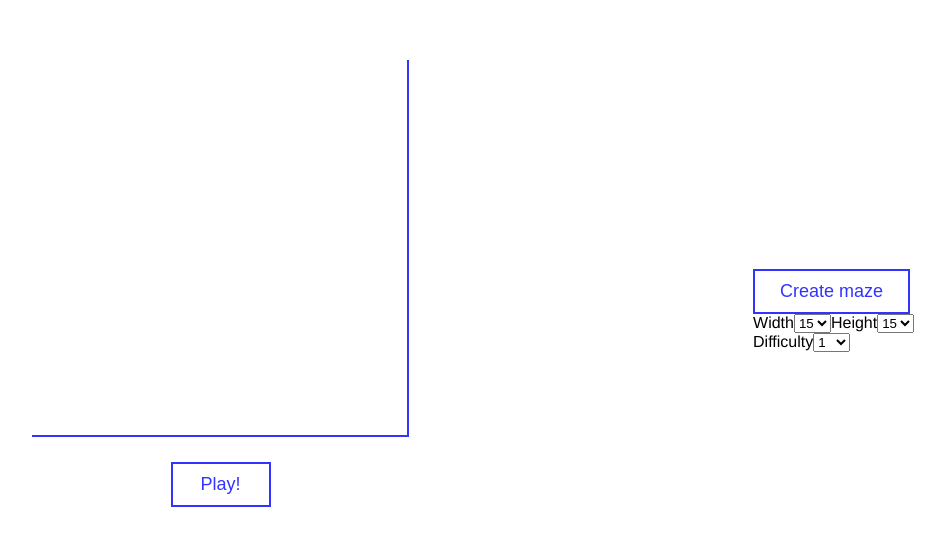
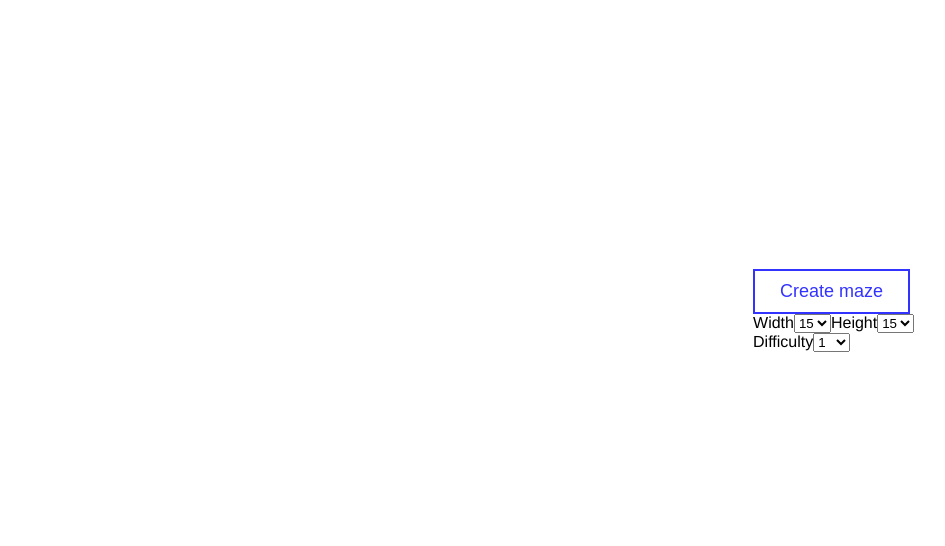
Before and after one commit to TadasKundelis/pony_chalenge, a React app: page / in a window 1280 px wide. Shown: the part 102-648 px from the top of the page, without its empty margins (312-1257 px from the left). Built offline with nearby package versions, Linux system fonts and the light colour scheme.

Commit message:
extracted part of markup from Maze to Game component

```diff
--- a/src/js/components/App.js
+++ b/src/js/components/App.js
@@ -1,10 +1,11 @@
 import React from 'react';
-import Maze from './Maze';
+import Game from './Game';
 import Options from './Options';
+
 
 const App = () => (
   <React.Fragment>
-    <Maze />
+    <Game />
     <Options />
   </React.Fragment>
 );
--- a/src/js/components/Maze.js
+++ b/src/js/components/Maze.js
@@ -3,13 +3,11 @@
 import { connect } from 'react-redux';
 import Cell from './Cell';
 import { playGame } from '../actions';
-import Result from './Result';
-import Spinner from './Spinner';
 import MazeHelper from '../utilities/MazeHelper';
 
 export const Maze = (props) => {
   const {
-    mazeUI, playBtnUI, matrix, width, height, mazeHelper, playGame
+    displaySetting, matrix, width, height, mazeHelper
   } = props;
   // calculate css width and height based on maze width and height
   const [CSSwidth, CSSheight] = [width, height].map(param => `${param * 25 + 2}px`);
@@ -28,24 +26,14 @@
     });
   }
   return (
-    <div className="content-container">
-      <div className="upper-container">
-        <div style={styles} className={`maze${mazeUI === 'display' ? ' fadeIn' : ' fadeOut'}`}>
-          {cells}
-        </div>
-        <Spinner />
-      </div>
-      <div className="bottom-container">
-        <button className={`play-btn${playBtnUI === 'display' ? ' fadeIn' : ' fadeOut'}`} type="button" onClick={playGame}>Play!</button>
-        <Result />
-      </div>
+    <div style={styles} className={`maze ${displaySetting}`}>
+      {cells}
     </div>
   );
 };
 
 const mapStateToProps = state => ({
-  mazeUI: state.UI.maze,
-  playBtnUI: state.UI.playBtn,
+  displaySetting: state.UI.maze,
   matrix: state.maze.matrix,
   mazeHelper: state.maze.mazeHelper,
   width: state.maze.width,
@@ -57,13 +45,11 @@
 });
 
 Maze.propTypes = {
-  mazeUI: PropTypes.string.isRequired,
-  playBtnUI: PropTypes.string.isRequired,
+  displaySetting: PropTypes.string.isRequired,
   matrix: PropTypes.arrayOf(PropTypes.arrayOf(PropTypes.object)),
   width: PropTypes.number.isRequired,
   height: PropTypes.number.isRequired,
-  mazeHelper: PropTypes.shape(MazeHelper),
-  playGame: PropTypes.func.isRequired
+  mazeHelper: PropTypes.shape(MazeHelper)
 };
 
 Maze.defaultProps = {
@@ -71,4 +57,5 @@
   mazeHelper: null
 };
 
+
 export default connect(mapStateToProps, mapDispatchToProps)(Maze);
```
